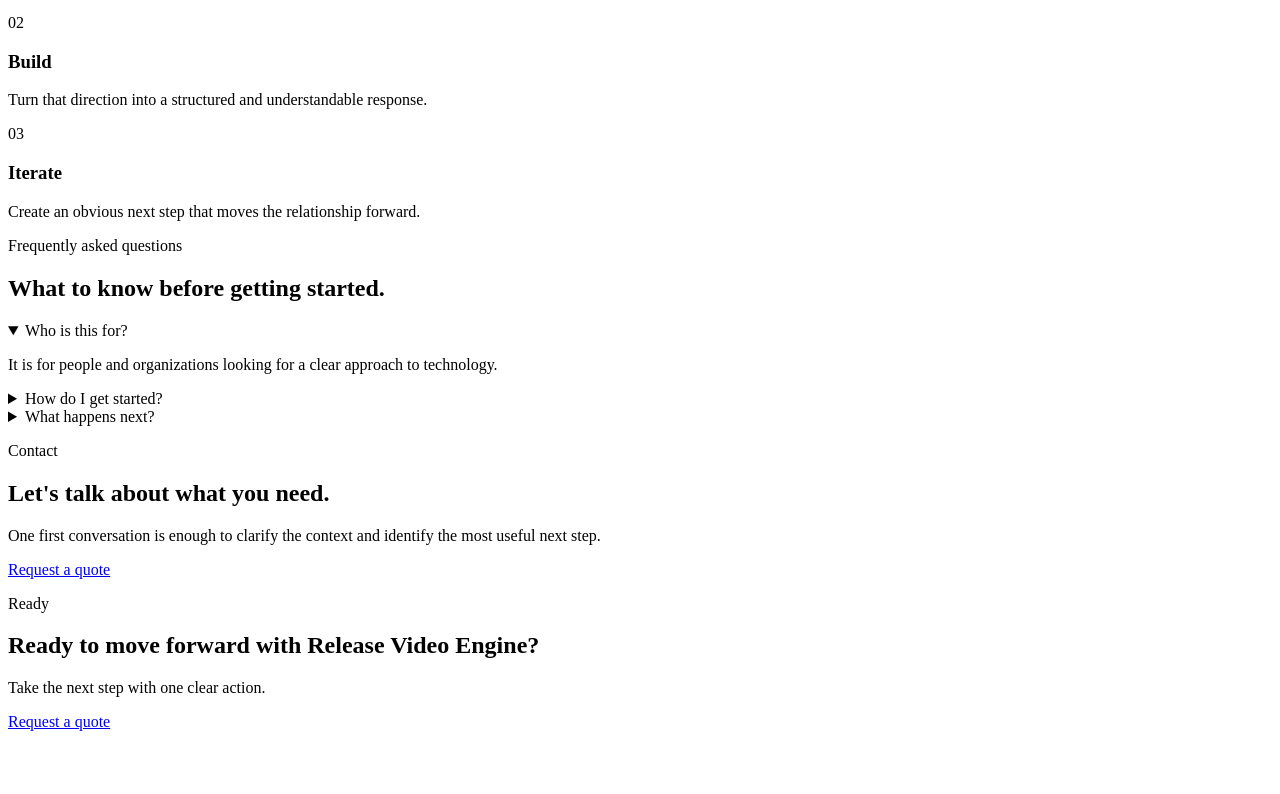
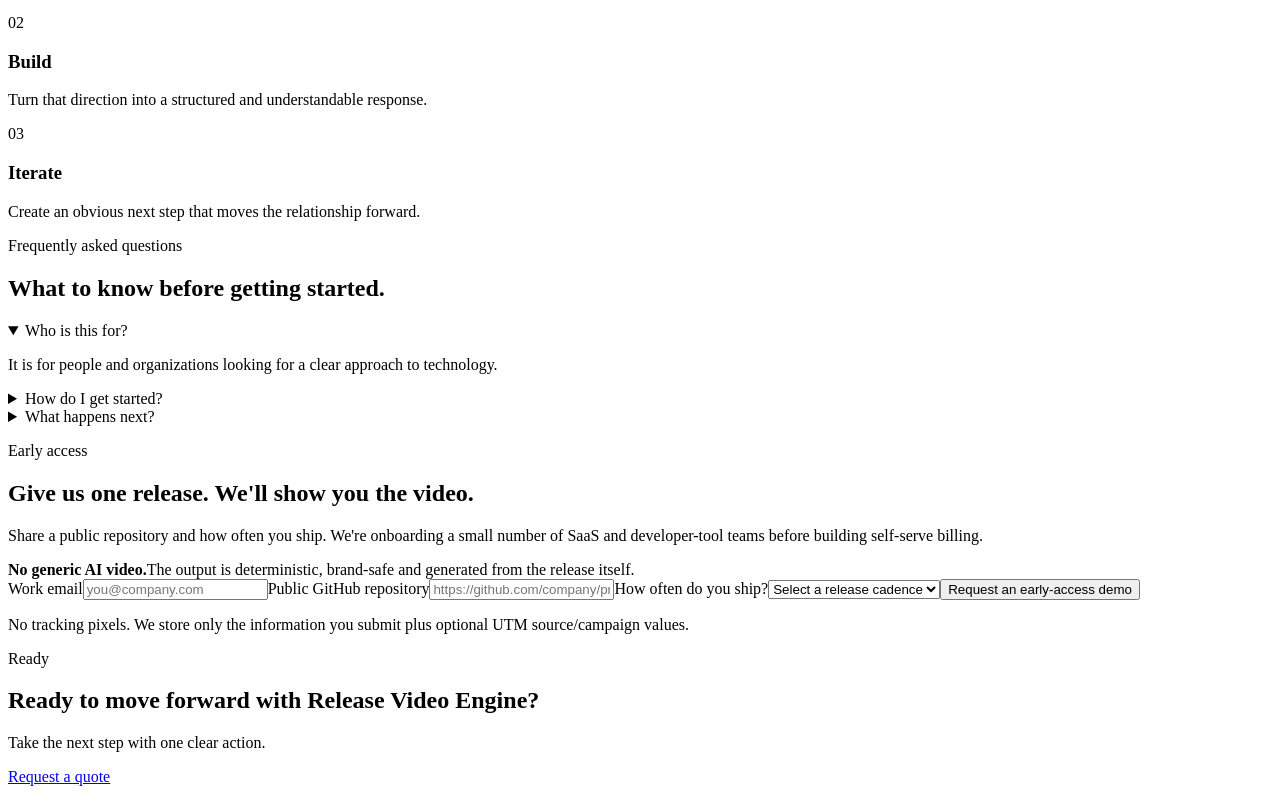
Before and after one commit to Trigenys/release-video-engine, a React (Vite) app: page / in a window 1280 px wide. Shown: the part 1363-2157 px from the top of the page. Before the commit the page ends 2102 px from the top, so only its background shows below. Built offline with nearby package versions, Linux system fonts and the light colour scheme; the HTML template or start-up script is replaced by a standard one.

Commit message:
feat(funnel): wire early-access form into landing

```diff
--- a/src/App.tsx
+++ b/src/App.tsx
@@ -1,9 +1,9 @@
 import { manifest } from './config'
 import { Hero } from './sections/Hero'
 import { FinalCta } from './sections/FinalCta'
+import { EarlyAccessSection } from './sections/EarlyAccessSection'
 import {
   CardSection,
-  ContactSection,
   FaqSection,
   ProcessSection,
   TrustSection
@@ -25,7 +25,7 @@
     case 'faq':
       return <FaqSection config={manifest.content.faq} />
     case 'contact':
-      return <ContactSection config={manifest.content.contact} />
+      return <EarlyAccessSection />
     case 'final-cta':
       return <FinalCta config={manifest.content.finalCta} language={manifest.project.language} />
     case 'testimonials':
```
